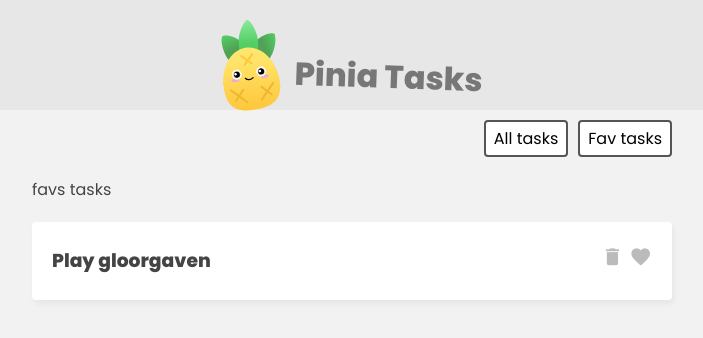
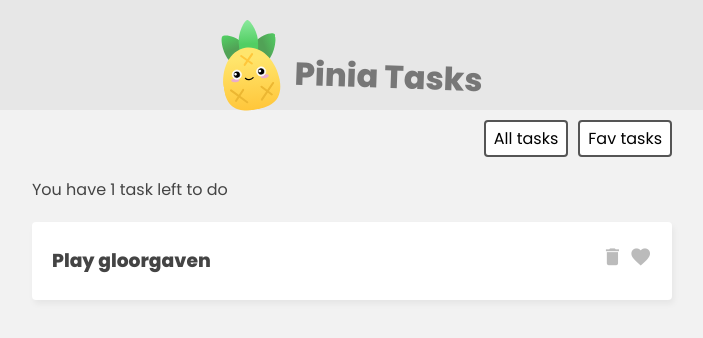
Before and after one commit to thoriqdharmawan/pinia-tasks, a Vue app: page / in a window 1280 px wide. Both pictures are taken after a click on the button "Fav tasks". Shown: the top 338 px of the page, without its empty margins (288-991 px from the left). Built offline with nearby package versions, Linux system fonts and the light colour scheme.

Commit message:
feat(store): add getters task store

```diff
--- a/src/App.vue
+++ b/src/App.vue
@@ -6,19 +6,19 @@
     </header>
 
     <nav class="filter">
-      <button @click="filter = 'all'">All tasks</button>
+      <button @click="filter = 'all'">All tasks </button>
       <button @click="filter = 'favs'">Fav tasks</button>
     </nav>
 
     <div class="task-list" v-if="filter === 'all'">
-      <p>all tasks</p>
+      <p>You have {{ taskStore.totalCount }} task left to do</p>
       <div v-for="task in taskStore.tasks">
         <TaskDetails :task="task" />
       </div>
     </div>
 
     <div class="task-list" v-if="filter === 'favs'">
-      <p>favs tasks</p>
+      <p>You have {{ taskStore.favCount }} task left to do</p>
       <div v-for="task in taskStore.favs">
         <TaskDetails :task="task" />
       </div>
--- a/src/stores/TaskStore.js
+++ b/src/stores/TaskStore.js
@@ -11,5 +11,13 @@
     favs() {
       return this.tasks.filter((t) => t.isFav);
     },
+    favCount() {
+      return this.tasks.reduce((p, c) => {
+        return c.isFav ? p + 1 : p;
+      }, 0);
+    },
+    totalCount: (state) => {
+      return state.tasks.length;
+    },
   },
 });
```
